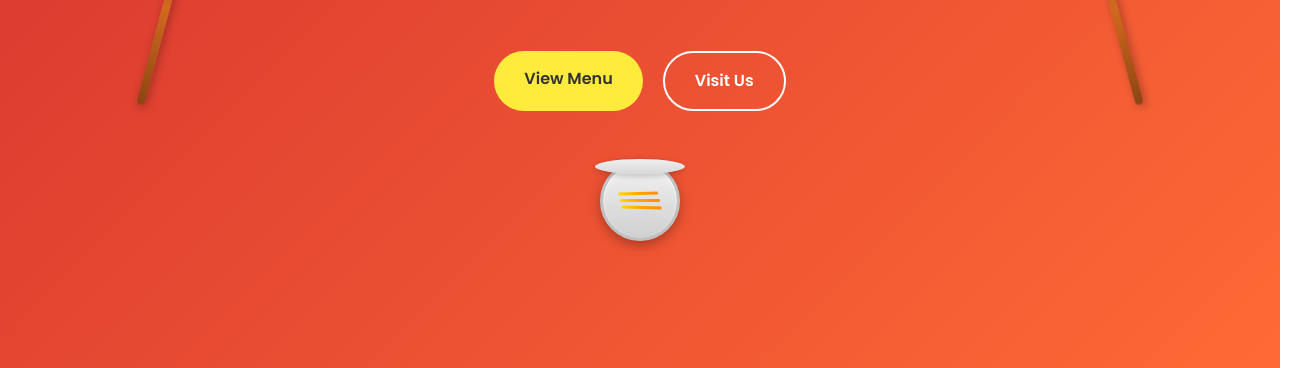
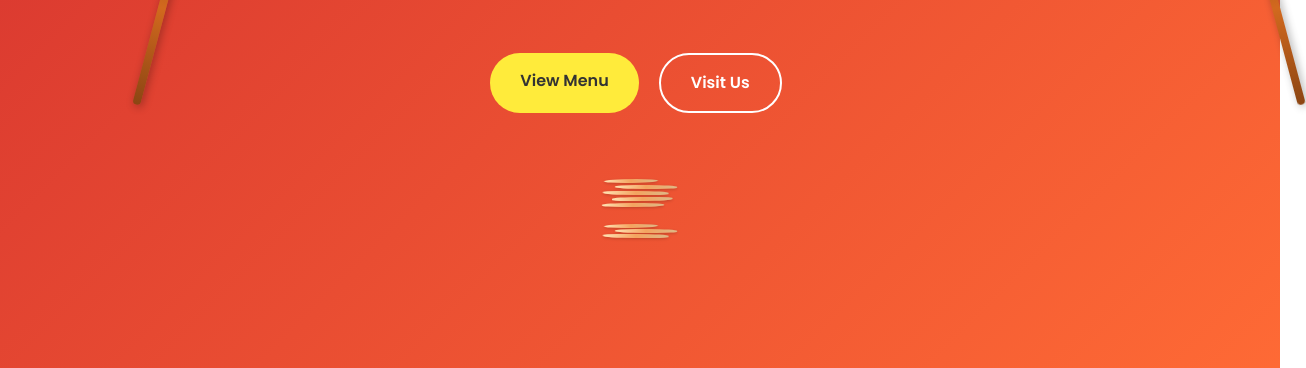
Before and after one commit to Xampos-hub/Sushi-Website, a plain HTML site: page index.html in a window 1280 px wide. Shown: the part 432-800 px from the top of the page, 1306 px wide, since content can reach past the window. Drawn offline with Linux system fonts and the light colour scheme.

Commit message:
noodles change

```diff
--- a/index.html
+++ b/index.html
@@ -63,7 +63,15 @@
                 </div>
                 <!-- Πιάτο με noodles -->
                 <div class="noodles-plate">
-                    <div class="noodle-bowl">
+                    <div class="noodles-container">
+                        <div class="noodle-strand"></div>
+                        <div class="noodle-strand"></div>
+                        <div class="noodle-strand"></div>
+                        <div class="noodle-strand"></div>
+                        <div class="noodle-strand"></div>
+                    </div>
+                </div>
+                <div class="noodle-bowl">
                         <div class="noodle-strand"></div>
                         <div class="noodle-strand"></div>
                         <div class="noodle-strand"></div>
--- a/styles.css
+++ b/styles.css
@@ -172,63 +172,81 @@ body {
     align-items: center;
 }
 
-.noodle-bowl {
+.noodles-container {
     width: 80px;
-    height: 80px;
-    background: linear-gradient(to bottom, #f4f4f4 0%, #e0e0e0 50%, #d0d0d0 100%);
-    border-radius: 50%;
+    height: 60px;
     position: relative;
-    box-shadow: 0 4px 12px rgba(0,0,0,0.3), inset 0 2px 4px rgba(255,255,255,0.5);
-    border: 3px solid #c0c0c0;
-    display: flex;
+    display: flex;
+    flex-direction: column;
     justify-content: center;
     align-items: center;
-    flex-direction: column;
-}
-
-.noodle-bowl::before {
-    content: '';
-    position: absolute;
-    top: -5px;
-    left: 50%;
-    transform: translateX(-50%);
-    width: 90px;
-    height: 15px;
-    background: linear-gradient(to bottom, #f0f0f0, #d8d8d8);
-    border-radius: 50%;
-    box-shadow: 0 2px 6px rgba(0,0,0,0.2);
 }
 
 .noodle-strand {
-    width: 40px;
-    height: 3px;
-    background: linear-gradient(to right, #FFD700 0%, #FFA500 50%, #FF8C00 100%);
+    width: 60px;
+    height: 4px;
+    background: linear-gradient(to right, #FFE4B5 0%, #F4A460 50%, #DEB887 100%);
     border-radius: 2px;
-    margin: 2px 0;
+    margin: 1px 0;
     position: relative;
-    animation: noodle-wiggle 3s ease-in-out infinite;
+    box-shadow: 0 1px 3px rgba(0,0,0,0.2);
+    animation: noodle-wave 2s ease-in-out infinite;
 }
 
 .noodle-strand:nth-child(1) {
-    transform: rotate(-5deg);
+    transform: translateX(-5px);
     animation-delay: 0s;
+    border-radius: 50% 20% 50% 20%;
 }
 
 .noodle-strand:nth-child(2) {
-    transform: rotate(3deg);
-    animation-delay: 0.5s;
+    transform: translateX(8px);
+    animation-delay: 0.3s;
+    border-radius: 20% 50% 20% 50%;
 }
 
 .noodle-strand:nth-child(3) {
-    transform: rotate(-2deg);
-    animation-delay: 1s;
-}
-
-@keyframes noodle-wiggle {
-    0%, 100% { transform: translateX(0) rotate(var(--rotation, 0deg)); }
-    25% { transform: translateX(2px) rotate(calc(var(--rotation, 0deg) + 2deg)); }
-    75% { transform: translateX(-2px) rotate(calc(var(--rotation, 0deg) - 2deg)); }
-}
+    transform: translateX(-3px);
+    animation-delay: 0.6s;
+    border-radius: 40% 60% 40% 60%;
+}
+
+.noodle-strand:nth-child(4) {
+    transform: translateX(6px);
+    animation-delay: 0.9s;
+    border-radius: 60% 40% 60% 40%;
+}
+
+.noodle-strand:nth-child(5) {
+    transform: translateX(-2px);
+    animation-delay: 1.2s;
+    border-radius: 30% 70% 30% 70%;
+}
+
+@keyframes noodle-wave {
+    0%, 100% {
+        transform: translateX(var(--base-x, 0)) scaleX(1);
+        border-radius: 50% 20% 50% 20%;
+    }
+    25% {
+        transform: translateX(calc(var(--base-x, 0) + 3px)) scaleX(1.1);
+        border-radius: 20% 50% 20% 50%;
+    }
+    50% {
+        transform: translateX(var(--base-x, 0)) scaleX(0.9);
+        border-radius: 60% 40% 60% 40%;
+    }
+    75% {
+        transform: translateX(calc(var(--base-x, 0) - 3px)) scaleX(1.1);
+        border-radius: 40% 60% 40% 60%;
+    }
+}
+
+.noodle-strand:nth-child(1) { --base-x: -5px; }
+.noodle-strand:nth-child(2) { --base-x: 8px; }
+.noodle-strand:nth-child(3) { --base-x: -3px; }
+.noodle-strand:nth-child(4) { --base-x: 6px; }
+.noodle-strand:nth-child(5) { --base-x: -2px; }
 
 .noodles-plate i {
     font-size: 4rem;
```
